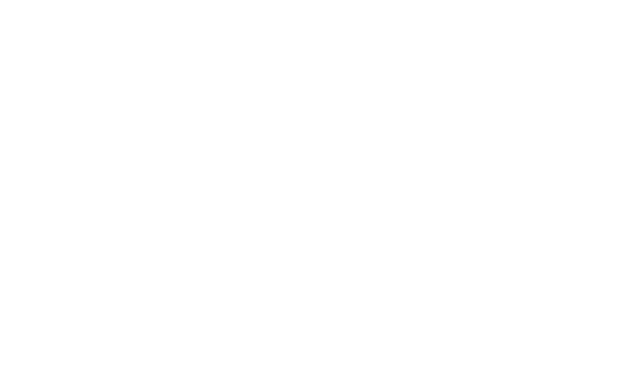
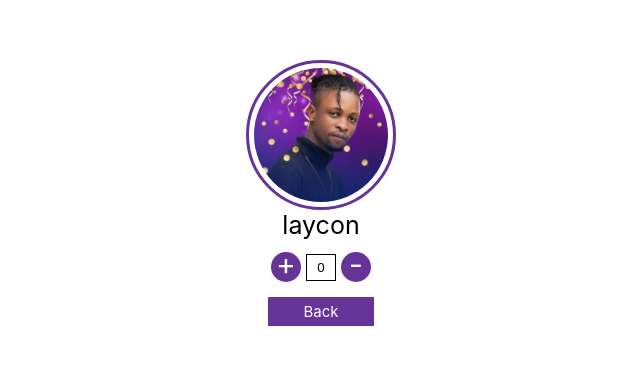
Before and after one commit to ishuacharis/vue-poll, a Vue app: page /housemate/laycon in a window 1280 px wide. Before the commit this address had no page. Shown: the part 207-572 px from the top of the page, without its empty margins (319-959 px from the left). Built offline with nearby package versions, Linux system fonts and the light colour scheme.

Commit message:
added housemates and housemate views and route

```diff
--- a/public/index.css
+++ b/public/index.css
@@ -14,13 +14,16 @@ body {
   -webkit-font-smoothing: antialiased;
   -moz-osx-font-smoothing: grayscale;
 }
-
+a{
+  text-decoration: none;
+}
 img {
   max-width: 100%;
   max-height: 100%;
+  height: 100%;
   width: 100%;
-  height: 100%;
   object-fit: cover;
+  display: block;
 }
 
 input {
@@ -39,4 +42,5 @@ input[disabled] {
   width: 100%;
   margin: 0 auto;
   max-width: 96rem;
+  position: relative
 }
--- a/src/components/Housemate/Housemate.css
+++ b/src/components/Housemate/Housemate.css
@@ -9,14 +9,14 @@
 .avatar {
     width: 15rem;
     height: 15rem;
+    margin-right: 2rem;
+    border: 3px solid rebeccapurple;
     border-radius: 50%;
-    margin-right: 2rem;
+    padding: 0.5rem;
 }
 
 .avatar img{
-    border-radius: 50%;
-    display: block;
-    border: 4px soild #000;
+    border-radius: inherit;
 }
 .name {
     font-size: 2.5rem;
--- a/src/components/Housemate/Housemate.vue
+++ b/src/components/Housemate/Housemate.vue
@@ -4,7 +4,9 @@
       <img :src="houseMate.avatar" alt="" />
     </div>
     <div>
-      <h4 class="name">{{houseMate.name}}</h4>
+      <h4 class="name">
+        <router-link class="link" :to="{name: 'Housemate', params: {screen_name: houseMate.name}}">{{houseMate.name}}</router-link>
+      </h4>
       <div class="controls">
         <div class="control" @click="onVoteIncrement">
           <span>+</span>
@@ -45,6 +47,4 @@
   }
 </script>
 
-<style lang="css" scoped>
-  @import 'Housemate.css'
-</style>
+<style lang="css" scoped src="./Housemate.css"></style>
--- a/src/data/data.js
+++ b/src/data/data.js
@@ -34,6 +34,9 @@ const themes  =  {
     }
 }
 
+const getUser =  (screen_name) => {
+  return  houseMatesUpForEviction.find(housemate => housemate.name === screen_name)
+}
 
 
-export {totalVotes, houseMatesUpForEviction,themes,}
+export {totalVotes, houseMatesUpForEviction,themes,getUser}
--- a/src/router/index.js
+++ b/src/router/index.js
@@ -1,5 +1,9 @@
 import { createRouter, createWebHistory } from 'vue-router'
 import Home from '../views/Home.vue'
+import NotFound  from '../views/NotFound'
+
+const Housemates = () => import( '../views/Housemates/Housemates.vue')
+const Housemate = () => import('../views/Housemate/Housemate.vue')
 
 const routes = [
   {
@@ -14,6 +18,21 @@ const routes = [
     // this generates a separate chunk (about.[hash].js) for this route
     // which is lazy-loaded when the route is visited.
     component: () => import(/* webpackChunkName: "about" */ '../views/About.vue')
+  },
+  {
+    path: '/housemates',
+    name: 'Housemates',
+    component: Housemates
+  },
+  {
+    path: '/housemate/:screen_name',
+    name: 'Housemate',
+    component: Housemate
+  },
+  {
+    path: '/**',
+    name: 'NotFound',
+    component: NotFound
   }
 ]
 
--- /dev/null
+++ b/src/views/Housemate/Housemate.css
@@ -0,0 +1,73 @@
+.content{
+  width: 100%;
+  height: 100vh;
+  max-height: 100%;
+  display: grid;
+  grid-template-columns: 1fr;
+  justify-items: center;
+  position: relative;
+}
+.center{
+  top: 50%;
+  position: absolute;
+  transform: translateY(-50%);
+  display: flex;
+  flex-direction: column;
+  align-items: center;
+  justify-content: center;
+  width: 30rem;
+  padding: 1rem 0.5rem;
+}
+
+.avatar {
+  width: 15rem;
+  height: 15rem;
+  display: flex;
+  justify-content: center;
+  position: relative;
+  border: 3px solid rebeccapurple;
+  border-radius: 50%;
+  padding: 0.5rem;
+}
+
+.avatar img{
+  border-radius: inherit;
+}
+
+.name {
+    font-size: 2.5rem;
+    margin-bottom: 1.2rem;
+}
+.controls{
+    display: flex;
+    align-items: center;
+    margin-bottom: 1.5rem;
+}
+
+.control:not(:last-child){
+    width: 3rem;
+    margin-right: 0.5rem;
+}
+
+.control span {
+    display: inline-block;
+    width: 3rem;
+    height: 3rem;
+    border-radius: 50%;
+    font-size: 3rem;
+    background-color: rebeccapurple;
+    text-align: center;
+    line-height: 2.5rem;
+    cursor: pointer;
+    color: #fff;
+    -webkit-tap-highlight-color: transparent;
+}
+.btn{
+  font-size: 1.5rem;
+  padding: 0.5rem 3.5rem;
+}
+
+.btn-primary {
+  background-color: rebeccapurple;
+  color: #fff;
+}
--- /dev/null
+++ b/src/views/Housemate/Housemate.vue
@@ -0,0 +1,54 @@
+<template>
+  <div class="container">
+    <div class="content">
+      <div class="center">
+        <div class="avatar">
+          <img :src="user.avatar" alt="">
+        </div>
+        <div class="name">
+          {{user.name}}
+        </div>
+        <div class="controls">
+          <div class="control">
+            <span>+</span>
+          </div>
+          <div class="control">
+            <input type="text" value="0" disabled  />
+          </div>
+          <div class="control">
+            <span>-</span>
+          </div>
+        </div>
+        <router-link class="btn btn-primary" :to="{name: 'Housemates'}">Back</router-link>
+      </div>
+    </div>
+  </div>
+</template>
+
+<script>
+  import { watchEffect,onMounted} from 'vue'
+  import {useRoute, useRouter} from 'vue-router'
+  import {getUser} from '../../data/data'
+  export default {
+    name: 'Housemate',
+
+     setup() {
+       window.route = useRoute()
+       window.router = useRouter()
+      const {params : {screen_name}} = useRoute()
+      const user =   getUser(screen_name)
+      onMounted( () => {
+        console.log(screen_name)
+      })
+      watchEffect(() => screen_name, () =>{
+        console.log(screen_name)
+      })
+
+      return  {
+        user
+      }
+    }
+  }
+</script>
+
+<style lang="css" scoped src="./Housemate.css"></style>
--- /dev/null
+++ b/src/views/Housemates/Housemates.vue
@@ -0,0 +1,24 @@
+<template lang="html">
+  <div class="container">
+    <Project />
+  </div>
+</template>
+
+<script>
+  import {onUnmounted} from 'vue'
+  import Project from '@/components/Project/Project.vue'
+  export default {
+    name: 'Housemates',
+    components: {
+      Project
+    },
+    setup() {
+      onUnmounted(() => {
+        console.log("left")
+      })
+    }
+  }
+</script>
+
+<style lang="css" scoped>
+</style>
--- /dev/null
+++ b/src/views/NotFound.vue
@@ -0,0 +1,11 @@
+<template lang="html">
+  <p>Not Found</p>
+</template>
+
+<script>
+export default {
+}
+</script>
+
+<style lang="css" scoped>
+</style>
```
